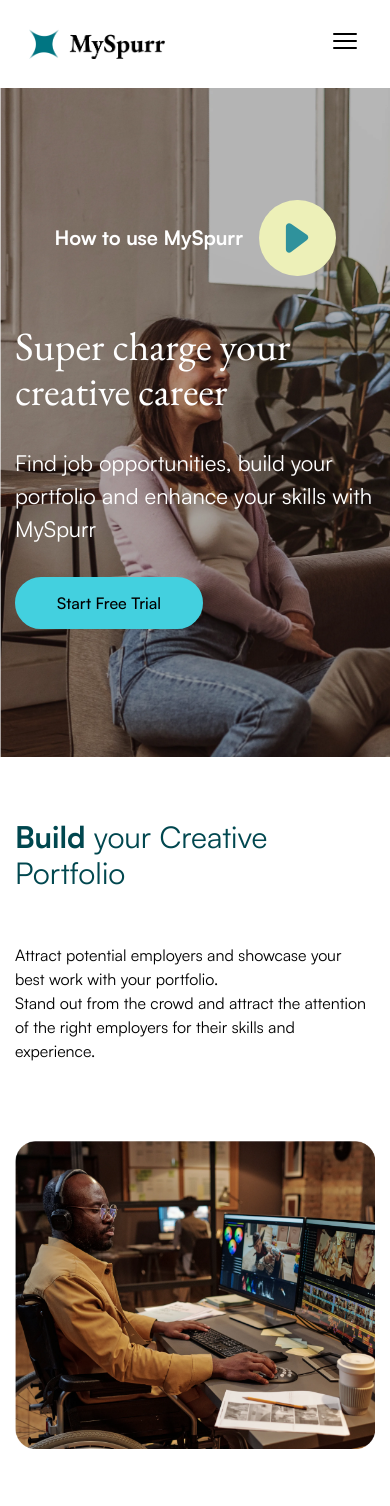
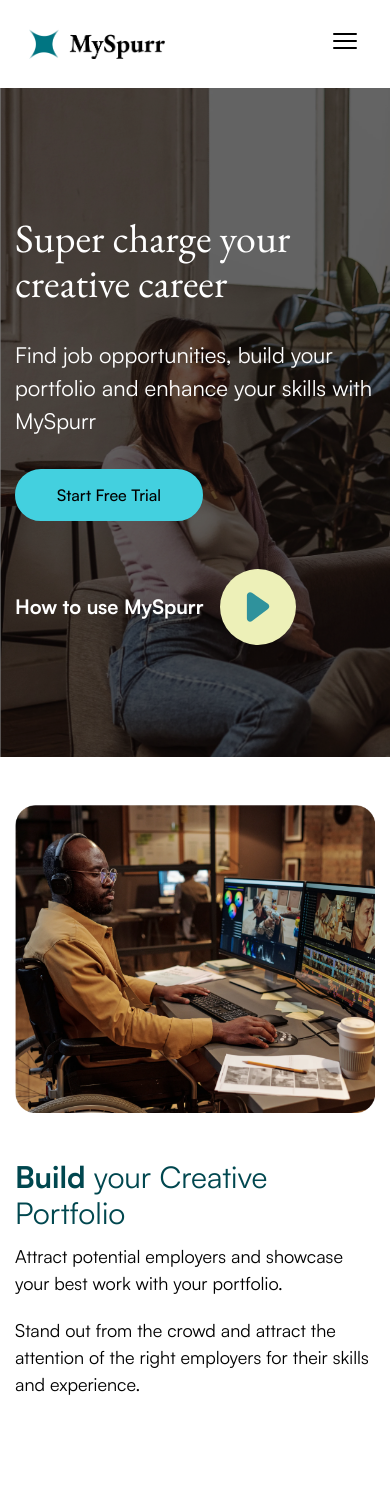
Before and after one commit to tobyakin/MySpurr-Landing-Page, a Vue app: page / in a window 390 px wide. Shown: the top 1506 px of the page. Built offline with nearby package versions, Linux system fonts and the light colour scheme.

Commit message:
Docs: reviews

```diff
--- a/src/components/Bander/WorkFlow.vue
+++ b/src/components/Bander/WorkFlow.vue
@@ -1,6 +1,6 @@
 <template>
   <div
-    class="lg:my-40 my-20 py-10 border-t-[#EBEBEB] border-b-[#EBEBEB] border-t-[1px] border-b-[1px]"
+    class="lg:my-40 my-10 py-10 border-t-[#EBEBEB] border-b-[#EBEBEB] border-t-[1px] border-b-[1px]"
   >
     <div
       class="flex lg:flex-nowrap flex-wrap lg:gap-0 gap-10 items-center justify-between"
--- a/src/components/Home/SectionFour.vue
+++ b/src/components/Home/SectionFour.vue
@@ -47,9 +47,9 @@
         </div>
       </div>
     </div>
-    <div class="flex justify-center pt-8">
+    <div class="flex lg:justify-center pt-8">
       <div class="bg-[#EFF6F3] border-[#D6ECE0] border-[0.83px] rounded-full p-2 px-3">
-        <p class="text-[13.279px] font-Satoshi500 leading-[16.599px]">
+        <p class="text-[13.279px] text-center font-Satoshi500 leading-[16.599px]">
           Do you want to post a job for your company?
           <span class="text-dimBrand">We can help.</span
           ><span class="text-dimBrand font-Satoshi400 underline">Click here</span>
--- a/src/components/Home/SectionOne.vue
+++ b/src/components/Home/SectionOne.vue
@@ -3,7 +3,7 @@
     class="min-h-[630px] flex items-center background py-20"
     :style="{ backgroundImage: `url(${image})` }"
   >
-    <div class="flex container gap-8 py-8 lg:flex-row flex-col-reverse justify-between">
+    <div class="flex container gap-8 py-8 lg:flex-row flex-col justify-between">
       <div class="lg:py-12 py-4">
         <h1
           class="md:text-[79.379px] text-[40px] font-normal mb-6 text-white md:leading-[71.441px] leading-[45px] font-EBGaramond500"
@@ -21,7 +21,7 @@
           ><!---->
         </div>
       </div>
-      <div class="flex justify-center items-center gap-4">
+      <div class="flex lg:justify-center items-center gap-4">
         <p class="font-Satoshi700 text-[20px] text-white">How to use MySpurr</p>
         <button
           class="bg-[#EDF0B8] rounded-full p-4 h-[76.477px] w-[76.477px] items-center justify-center flex"
@@ -33,22 +33,22 @@
   </div>
 </template>
 <script setup>
-import mainbg from '@/assets/img/sectionOnebg.webp'
-import PlayButton from '@/components/icons/playButton.vue'
-const image = mainbg
+import mainbg from "@/assets/img/sectionOnebg.webp";
+import PlayButton from "@/components/icons/playButton.vue";
+const image = mainbg;
 </script>
 
 <style scoped>
 .background {
   background-size: cover;
   background-blend-mode: overlay;
-  background:
-    linear-gradient(
+  background-color: rgba(15, 14, 14, 0.504);
+  /* background: linear-gradient(
       from 270deg at 50% 50%,
-      rgba(15, 14, 14, 0.28) 184.15632963180542deg,
+      rgba(15, 14, 14, 0.526) 184.15632963180542deg,
       rgba(13, 11, 11, 0.33) 270.5531358718872deg,
-      rgba(18, 16, 16, 0.32) 353.79907608032227deg
+      rgba(13, 11, 11, 0.626) 353.79907608032227deg
     ),
-    lightgray 50%;
+    lightgray 50%;*/
 }
 </style>
--- a/src/components/Home/SectionSeven.vue
+++ b/src/components/Home/SectionSeven.vue
@@ -1,23 +1,27 @@
 <template>
-  <div class="py-20 container">
-    <div class="flex justify-between">
+  <div class="lg:py-20 py-[28px] container">
+    <div class="flex lg:flex-row flex-col justify-center items-center lg:justify-between">
       <h2
-        class="text-dimBrand text-[43px] lg:text-[50px] !font-semibold leading-[68.056px] lg:leading-[74px] font-EBGaramond500 mb-8"
+        class="text-dimBrand text-[43px] lg:text-[50px] text-center !font-semibold leading-[68.056px] lg:leading-[74px] font-EBGaramond500 mb-4 lg:mb-8"
       >
         MySpurr Guides
       </h2>
-      <div class="flex items-center">
+      <div class="lg:flex hidden items-center">
         <button class="text-[13.279px] font-Satoshi500 btn-brand">Explore More</button>
       </div>
     </div>
-    <div class="flex lg:flex-row flex-col gap-5 pt-[40px]">
-      <div v-for="item in Guides" :key="item" class="flex-col flex gap-4 h-auto">
+    <div class="flex lg:flex-row flex-col gap-20 lg:gap-5 pt-[40px]">
+      <div v-for="item in Guides" :key="item" class="flex-col flex gap-2 lg:gap-4 h-auto">
         <img :src="item.image" alt="" />
-        <div class="flex flex-col gap-5">
-          <span class="text-[#00000059] font-Satoshi400 text-[16px] leading-[25px] ml-5 my-[10px]">
+        <div class="flex flex-col gap-3 lg:gap-5">
+          <span
+            class="text-[#00000059] lg:block hidden font-Satoshi400 text-[16px] leading-[25px] ml-5 my-[10px]"
+          >
             {{ item.skills }}</span
           >
-          <p class="text-[#000000] overflow-hidden text-[20px] font-Satoshi500 leading-[30px]">
+          <p
+            class="text-[#000000] overflow-hidden text-[20px] font-Satoshi500 leading-[30px]"
+          >
             {{ item.heading }}
           </p>
           <p class="text-[#0000004D] text-[16px] font-Satoshi500 flex items-center gap-2">
@@ -26,33 +30,37 @@
         </div>
       </div>
     </div>
+    <div class="flex my-[40px] justify-center items-center">
+      <button class="text-[13.279px] font-Satoshi500 btn-brand">Explore More</button>
+    </div>
+
     <WorkFlow />
   </div>
 </template>
 <script setup>
-import ImageOne from '@/assets/img/unsplash.webp'
-import ImageTwo from '@/assets/img/woman.webp'
-import ImageThree from '@/assets/img/man_working_office_holding_money.webp'
-import WorkFlow from '@/components/Bander/WorkFlow.vue'
+import ImageOne from "@/assets/img/unsplash.webp";
+import ImageTwo from "@/assets/img/woman.webp";
+import ImageThree from "@/assets/img/man_working_office_holding_money.webp";
+import WorkFlow from "@/components/Bander/WorkFlow.vue";
 
 const Guides = [
   {
     image: ImageOne,
-    skills: 'Developer, Code',
-    heading: 'Print, publishing qui visual layout mockups.',
-    name: 'Rashed Kabir'
+    skills: "Developer, Code",
+    heading: "Print, publishing qui visual layout mockups.",
+    name: "Rashed Kabir",
   },
   {
     image: ImageTwo,
-    skills: 'Design, Art',
-    heading: 'Designer’s checklist for every UX/UI project.',
-    name: 'Julie Margot'
+    skills: "Design, Art",
+    heading: "Designer’s checklist for every UX/UI project.",
+    name: "Julie Margot",
   },
   {
     image: ImageThree,
-    skills: 'Solution, Work',
-    heading: 'Make more productive work flow in few steps.',
-    name: 'Jubayer Al Hasan'
-  }
-]
+    skills: "Solution, Work",
+    heading: "Make more productive work flow in few steps.",
+    name: "Jubayer Al Hasan",
+  },
+];
 </script>
--- a/src/components/Home/SectionTwo.vue
+++ b/src/components/Home/SectionTwo.vue
@@ -7,6 +7,7 @@
     :registerUrl="registerUrl"
     :hideText="true"
     :yellow="true"
+    reverseOnMobile="true"
   />
   <SampleOne
     :heading="DiscoverHeading"
@@ -17,6 +18,7 @@
     :registerUrl="registerUrl"
     :hideText="true"
     :yellow="true"
+    reverseOnMobile="true"
   />
   <SampleOne
     :heading="ConnectHeading"
@@ -26,6 +28,7 @@
     :registerUrl="registerUrl"
     :hideText="true"
     :yellow="true"
+    reverseOnMobile="true"
   />
   <SampleOne
     :heading="GrowHeading"
@@ -36,6 +39,7 @@
     :registerUrl="registerUrl"
     :hideText="true"
     :yellow="true"
+    reverseOnMobile="true"
   />
   <div class="flex justify-center items-center pb-[6rem]">
     <a role="button" class="btn-brand font-Satoshi400"> Start Free Trial </a>
@@ -43,50 +47,57 @@
 </template>
 
 <script setup>
-import { ref, computed } from 'vue'
-import Build from '@/assets/img/build.webp'
-import Connect from '@/assets/img/connect.webp'
-import Discover from '@/assets/img/discover.webp'
-import Grow from '@/assets/img/grow.webp'
-import SampleOne from '@/components/genericComponents/sampleOne.vue'
-const BuildHeading = ` <span class="font-Satoshi700">Build</span> your Creative <br class="md:block hidden" /> Portfolio`
-const DiscoverHeading = ` <span class="font-Satoshi700">Discover </span> <br class="md:block hidden" /> job Opportunities`
-const ConnectHeading = ` <span class="font-Satoshi700">Connect</span>  with top  <br class="md:block hidden" /> businesses`
-const GrowHeading = ` <span class="font-Satoshi700">Grow </span> with a <br class="md:block hidden" /> Community`
+import { ref, computed } from "vue";
+import Build from "@/assets/img/build.webp";
+import Connect from "@/assets/img/connect.webp";
+import Discover from "@/assets/img/discover.webp";
+import Grow from "@/assets/img/grow.webp";
+import SampleOne from "@/components/genericComponents/sampleOne.vue";
+const BuildHeading = ` <span class="font-Satoshi700">Build</span> your Creative <br class="md:block hidden" /> Portfolio`;
+const DiscoverHeading = ` <span class="font-Satoshi700">Discover </span> <br class="md:block hidden" /> job Opportunities`;
+const ConnectHeading = ` <span class="font-Satoshi700">Connect</span>  with top  <br class="md:block hidden" /> businesses`;
+const GrowHeading = ` <span class="font-Satoshi700">Grow </span> with a <br class="md:block hidden" /> Community`;
 
 const section4List1 = ref([
   {
-    text: 'Attract potential employers and showcase your best work with your portfolio.'
+    text: "Attract potential employers and showcase your best work with your portfolio.",
   },
   {
-    text: 'Stand out from the crowd and attract the attention of the right employers for their skills and experience.'
-  }
-])
+    text:
+      "Stand out from the crowd and attract the attention of the right employers for their skills and experience.",
+  },
+]);
 const section4List2 = ref([
   {
-    text: 'Find new opportunities that match their skills and interests more easily with our advanced job search and recommendation system.'
+    text:
+      "Find new opportunities that match their skills and interests more easily with our advanced job search and recommendation system.",
   },
   {
-    text: ' Get job alerts based on your preferences, and stay up-to-date with the latest job postings in your field.'
-  }
-])
+    text:
+      " Get job alerts based on your preferences, and stay up-to-date with the latest job postings in your field.",
+  },
+]);
 
 const section4List3 = ref([
   {
-    text: 'Connect with businesses from all around the world, and find the right job opportunity. '
+    text:
+      "Connect with businesses from all around the world, and find the right job opportunity. ",
   },
   {
-    text: 'Explore exciting new projects and gain experience working with different industries and cultures.'
-  }
-])
+    text:
+      "Explore exciting new projects and gain experience working with different industries and cultures.",
+  },
+]);
 const section4List = ref([
   {
-    text: 'Gain access to networking events, workshops, and industry insights. We provide a community of creative professionals where they can network, share ideas, and learn from each other.'
+    text:
+      "Gain access to networking events, workshops, and industry insights. We provide a community of creative professionals where they can network, share ideas, and learn from each other.",
   },
   {
-    text: 'Stay up-to-date with industry trends, learn new skills, and discover new opportunities in your field.'
-  }
-])
+    text:
+      "Stay up-to-date with industry trends, learn new skills, and discover new opportunities in your field.",
+  },
+]);
 
 // const registerUrl = import.meta.env.VITE_DASHBOARD_BASEURL;
 </script>
--- a/src/components/Navbar/Navbar.vue
+++ b/src/components/Navbar/Navbar.vue
@@ -45,7 +45,7 @@ const toogleMobileMenu = () => {
                     placeholder=" Search here.."
                     type="text"
                   /><button
-                    class="absolute right-0 top-3 px-[21px] border-l-[#F0F0F0] border-l-[1px]"
+                    class="absolute right-0 top-3 font-Satoshi400 text-[16px] px-[21px] border-l-[#F0F0F0] border-l-[1px]"
                   >
                     Find job
                   </button>
@@ -91,7 +91,7 @@ const toogleMobileMenu = () => {
             </ul>
           </div>
           <div class="hidden lg:flex gap-4">
-            <button class="btn-light">Sign in</button>
+            <button class="btn-light !text-[16px]">Sign in</button>
             <button class="btn-brand">Start free trial</button>
           </div>
           <div class="lg:hidden">
--- a/src/components/genericComponents/sampleOne.vue
+++ b/src/components/genericComponents/sampleOne.vue
@@ -13,7 +13,7 @@
           'text-black': black,
           'text-[#6769C2]': lightBlue,
         }"
-        class="lg:w-1/2 w-full flex flex-col gap-5 py-3.5"
+        class="lg:w-1/2 w-full flex flex-col lg:gap-5 gap-3 py-3.5"
       >
         <h3
           v-html="heading"
@@ -22,7 +22,7 @@
 
         <div
           :class="{ 'hidden ': hideListArea }"
-          class="md:w-[90%] w-full font-Satoshi400 my-8 flex flex-col md:gap-4"
+          class="md:w-[90%] w-full font-Satoshi400 lg:my-8 flex flex-col gap-5 md:gap-4"
         >
           <div v-for="item in list" :key="item" class="flex items-center gap-6">
             <!-- <div class="flex-shrink-0">
@@ -38,7 +38,7 @@
                 class="tick font-Satoshi700"
               ></span>
             </div> -->
-            <p class="text-black">
+            <p class="text-black lg:text-[16px] text-[18px]">
               {{ item.text }}
             </p>
           </div>
```
Also changed, not shown: src/components/Footer.vue (+22 -22 lines), src/components/Home/SectionFive.vue (+58 -50 lines), src/components/Home/SectionSix.vue (+14 -10 lines).
